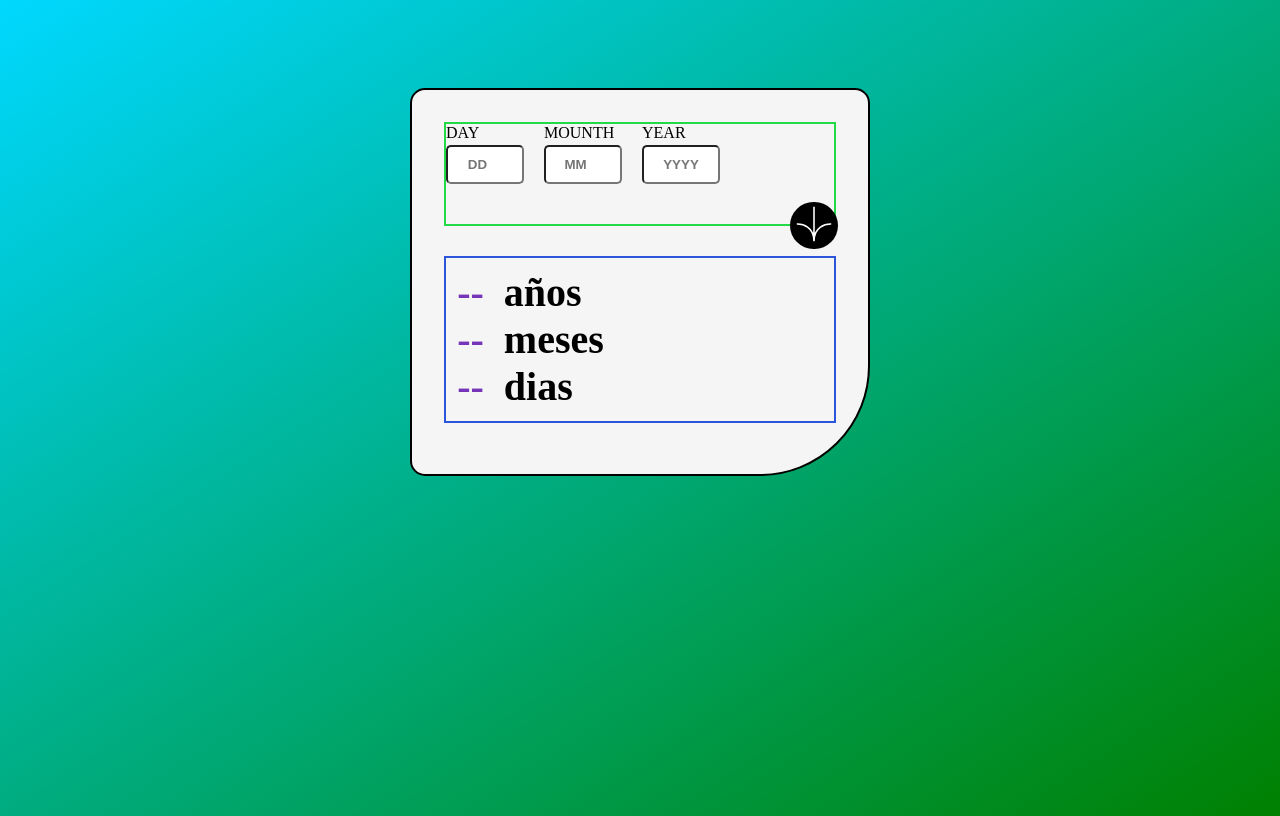
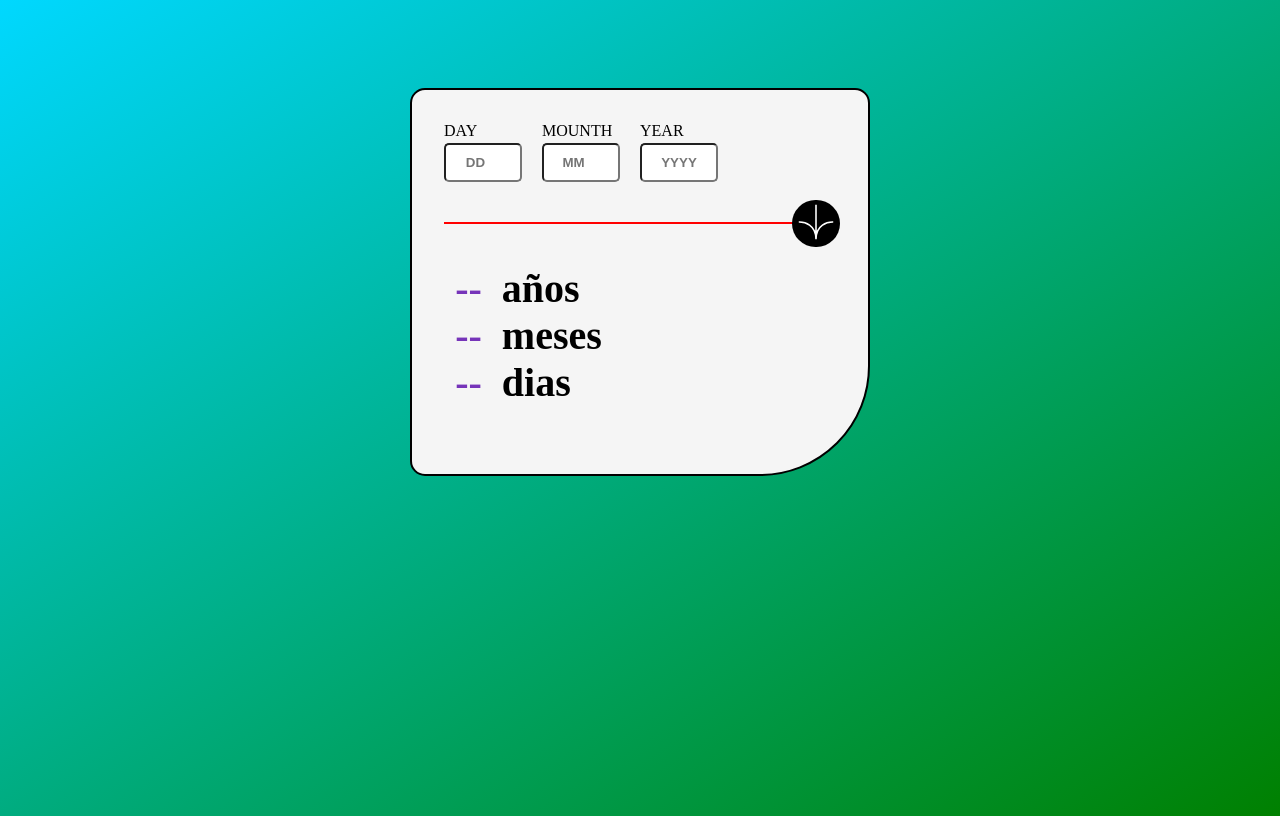
Before and after one commit to CARLOS-ORTIZ-2099/calculator-age, a React (Vite) app: page / in a window 1280 px wide. Built offline with nearby package versions, Linux system fonts and the light colour scheme.

Commit message:
se modifico el css

```diff
--- a/src/app.css
+++ b/src/app.css
@@ -40,7 +40,7 @@ form{
   border-bottom: solid red 2px;
   position: relative;
   padding-bottom: 20px;
-  border: solid rgb(35, 217, 71) 2px;
+ /*  border: solid rgb(35, 217, 71) 2px; */
 
 }
 
@@ -103,7 +103,7 @@ form span {
   padding: .7rem;
   font-weight: bold;
   font-size:40px;
-  border: solid rgb(44, 85, 219) 2px;
+  /* border: solid rgb(44, 85, 219) 2px; */
 }
 
 
```
